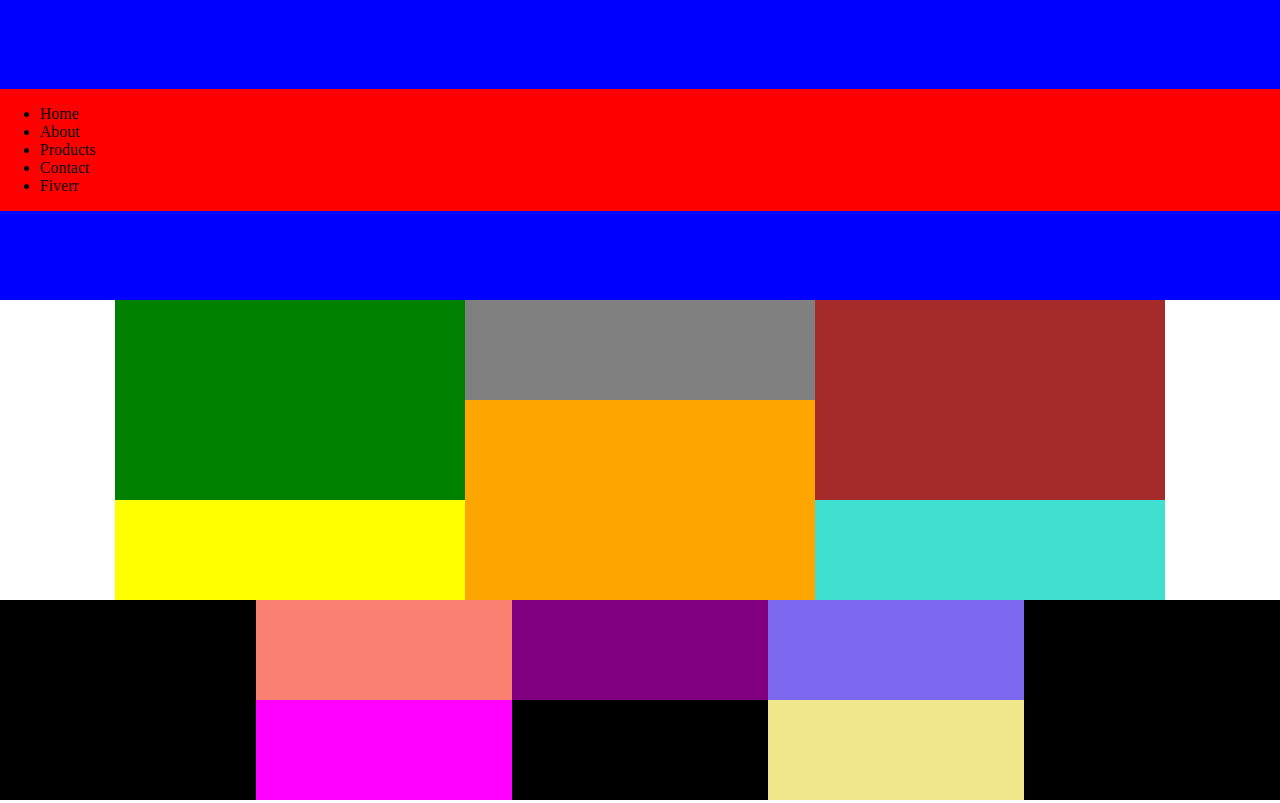
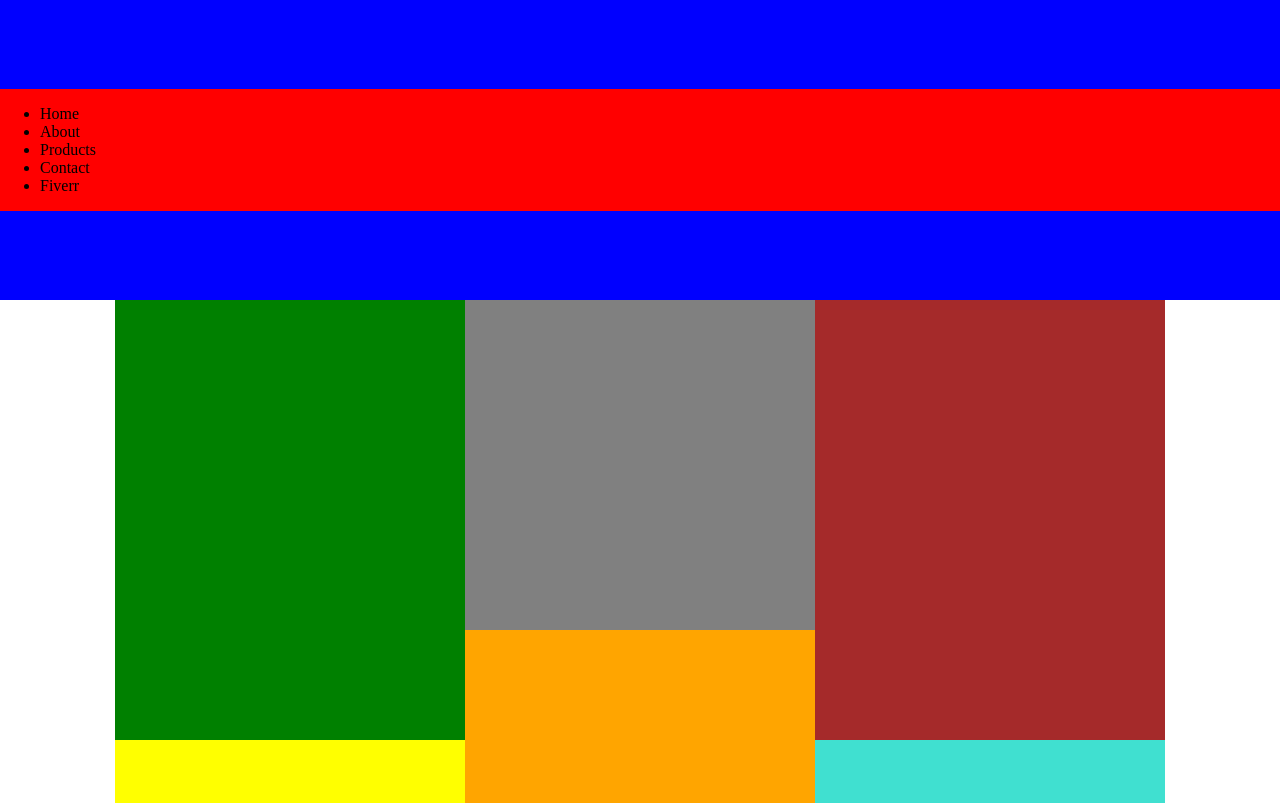
Before and after one commit to C-Elliott44/Dereks-Portfolio, a plain HTML site: page src/index.html in a window 1280 px wide. Shown: the top 803 px of the page. Drawn offline with Linux system fonts and the light colour scheme.

```diff
--- a/src/styles/Grid.css
+++ b/src/styles/Grid.css
@@ -1,5 +1,4 @@
 html, body {
-    height: 100%;
     width: 100%;
     margin: 0;
     padding: 0;
@@ -9,7 +8,7 @@
 body {
     display: grid;
     grid-template-columns: 1fr 350px 350px 350px 1fr;
-    grid-template-rows: 1fr 1fr 1fr 1fr 1fr 1fr 1fr 1fr;
+    grid-template-rows: 100px 100px 100px auto auto auto 200px 25px;
 }
 
 header {
@@ -39,20 +38,20 @@
     background-color: silver;
     display: grid;
     grid-template-columns: 1fr 1fr 1fr;
-    grid-template-rows: 1fr 1fr 1fr;
+    grid-template-rows: 110px 110px 110px 110px 110px 110px;
 }
 
 .Boards {
     grid-column: 1 / span 1;
-    grid-row: 1 / span 2;
+    grid-row: 1 / span 4;
     background-color: green;
     height: 100%;
     width: 100%;
 }
 
-.Calligraphy{
+.Calligraphy {
     grid-column: 1 / span 1;
-    grid-row: 3 / span 1;
+    grid-row: 5 / span 2;
     background-color: yellow;
     height: 100%;
     width: 100%;
@@ -60,7 +59,7 @@
 
 .Icons {
     grid-column: 2 / span 1;
-    grid-row: 1 / span 1;
+    grid-row: 1 / span 3;
     background-color: gray;
     height: 100%;
     width: 100%;
@@ -68,7 +67,7 @@
 
 .Grafics {
     grid-column: 2 / span 1;
-    grid-row: 2 / span 2;
+    grid-row: 4 / span 3;
     background-color: orange;
     height: 100%;
     width: 100%;
@@ -76,7 +75,7 @@
 
 .Art {
     grid-column: 3 / span 1;
-    grid-row: 1 / span 2;
+    grid-row: 1 / span 4;
     background-color: brown;
     height: 100%;
     width: 100%;
@@ -84,7 +83,7 @@
 
 .ThreeD {
     grid-column: 3 / span 1;
-    grid-row: 3 / span 1;
+    grid-row: 5 / span 2;
     background-color: turquoise;
     height: 100%;
     width: 100%;
@@ -95,7 +94,7 @@
     grid-row: 7 / span 1;
     background-color: black;
     display: grid;
-    grid-template-columns: 1fr 1fr 1fr 1fr 1fr;
+    grid-template-columns: 1fr 350px 350px 350px 1fr;
     grid-template-rows: 1fr;
 }
 
@@ -133,7 +132,7 @@
 }
 
 .FooterL {
-    grid-column: 4 / span 1;
+    grid-column: 1 / span 1;
     grid-row: 1 / span 1;
     background-color: khaki;
     height: 100%;
@@ -141,7 +140,7 @@
 }
 
 .FooterR {
-    grid-column: 2 / span 1;
+    grid-column: 5 / span 1;
     grid-row: 1 / span 1;
     background-color: fuchsia;
     height: 100%;
```
